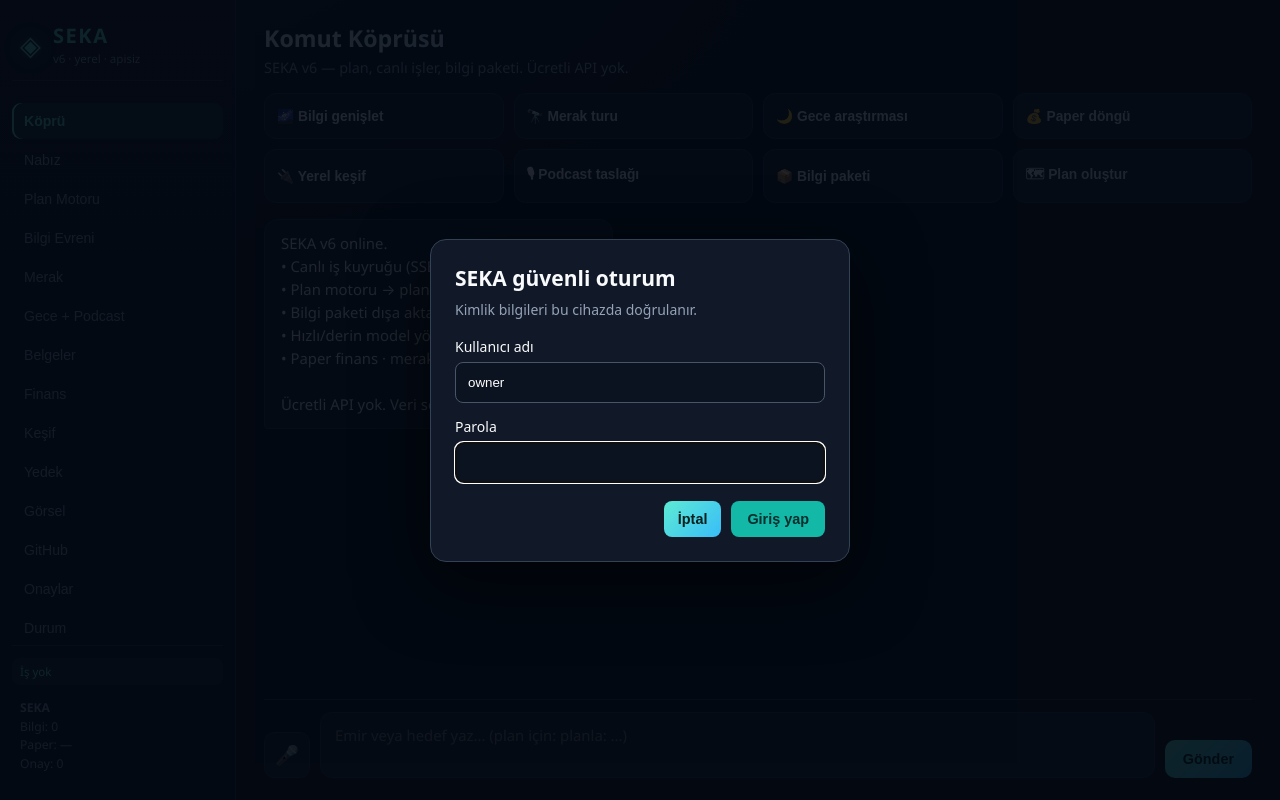
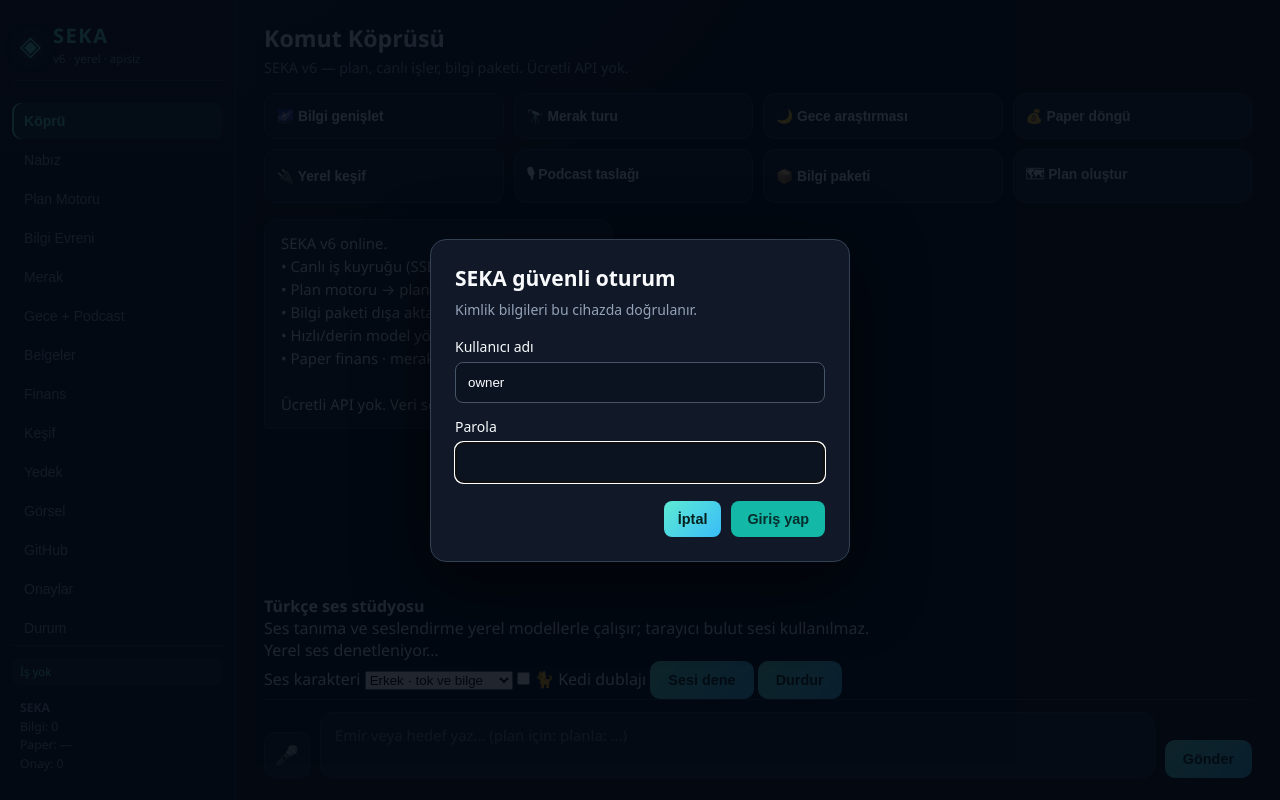
Before and after one commit to Nexora88/sentinel-agent, a FastAPI app: page / in a window 1280 px wide. Run offline with FastAPI, Linux system fonts and the light colour scheme.

Commit message:
Add Turkish local voice studio to SEKA interface

```diff
--- a/web/templates/index.html
+++ b/web/templates/index.html
@@ -55,8 +55,24 @@
           <button class="qcard" data-cmd="plan">🗺 Plan oluştur</button>
         </div>
         <div id="chat-messages" class="chat-messages"></div>
+        <div class="voice-console">
+          <div class="voice-console-heading">
+            <div><strong>Türkçe ses stüdyosu</strong><p>Ses tanıma ve seslendirme yerel modellerle çalışır; tarayıcı bulut sesi kullanılmaz.</p></div>
+            <span id="voice-status" class="voice-status">Yerel ses denetleniyor…</span>
+          </div>
+          <div class="voice-controls">
+            <label for="voice-select">Ses karakteri</label>
+            <select id="voice-select">
+              <option value="male">Erkek · tok ve bilge</option>
+              <option value="female">Kadın · enerjik ve net</option>
+            </select>
+            <label class="cat-toggle"><input type="checkbox" id="cat-dub-toggle" /> 🐈 Kedi dublajı</label>
+            <button id="voice-test-btn" type="button">Sesi dene</button>
+            <button id="voice-stop-btn" type="button" class="voice-stop">Durdur</button>
+          </div>
+        </div>
         <div class="chat-input-area">
-          <button id="voice-btn" title="Sesli komut" class="icon-btn">🎤</button>
+          <button id="voice-btn" title="Yerel Türkçe sesli komut" class="icon-btn">🎤</button>
           <textarea id="chat-input" placeholder="Emir veya hedef yaz... (plan için: planla: ...)" rows="2"></textarea>
           <button id="send-btn">Gönder</button>
         </div>
```
